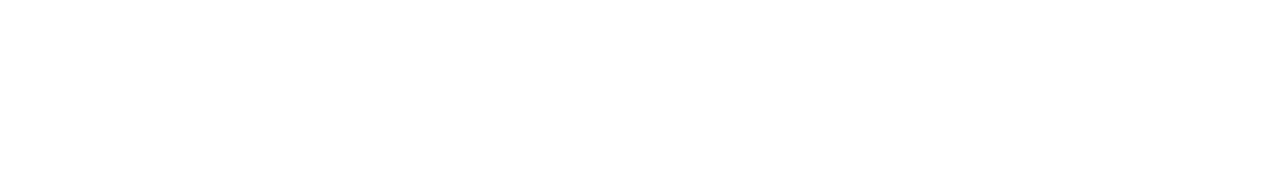
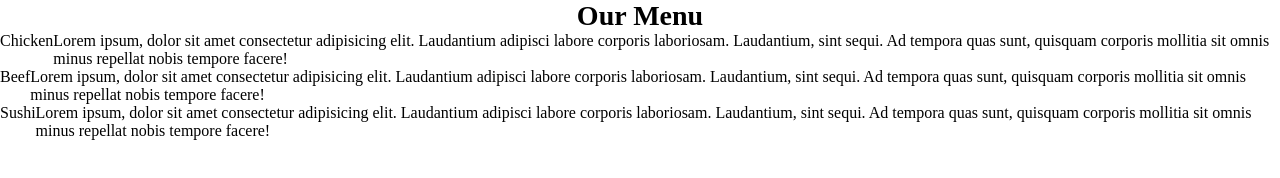
Before and after one commit to linhbebu912/Coursera-Module-2-Assignment, a plain HTML site: page site/index.html in a window 1280 px wide. Drawn offline with Linux system fonts and the light colour scheme.

Commit message:
Changed index and css

```diff
--- a/site/index.html
+++ b/site/index.html
@@ -5,10 +5,25 @@
     <meta http-equiv="X-UA-Compatible" content="IE=edge">
     <meta name="viewport" content="width=device-width, initial-scale=1.0">
     <link rel="stylesheet" href="style.css">
-    <title>Document</title>
+    <title>Coursera - Assignment 2</title>
 
 </head>
+
 <body>
-
+    <div class="container">
+    <h1 class="title">Our Menu</h1>
+    <div class="card chicken">
+        <div class="subtitle">Chicken</div>
+        <p class="chicken__text">Lorem ipsum, dolor sit amet consectetur adipisicing elit. Laudantium adipisci labore corporis laboriosam. Laudantium, sint sequi. Ad tempora quas sunt, quisquam corporis mollitia sit omnis minus repellat nobis tempore facere!</p>
+    </div>
+    <div class="card beef">
+        <div class="subtitle">Beef</div>
+        <p class="beef__text">Lorem ipsum, dolor sit amet consectetur adipisicing elit. Laudantium adipisci labore corporis laboriosam. Laudantium, sint sequi. Ad tempora quas sunt, quisquam corporis mollitia sit omnis minus repellat nobis tempore facere!</p>
+    </div>
+    <div class="card sushi">
+        <div class="subtitle">Sushi</div>
+        <p class="sushi__text">Lorem ipsum, dolor sit amet consectetur adipisicing elit. Laudantium adipisci labore corporis laboriosam. Laudantium, sint sequi. Ad tempora quas sunt, quisquam corporis mollitia sit omnis minus repellat nobis tempore facere!</p>
+    </div>
+    </div>
 </body>
 </html>
--- a/site/style.css
+++ b/site/style.css
@@ -0,0 +1,14 @@
+* {
+    margin: 0;
+    padding: 0;
+}
+
+.title {
+    text-align: center;
+    font-size: 1.75rem;
+}
+
+.card {
+    display: flex;
+    justify-content: space-around;
+}
```
